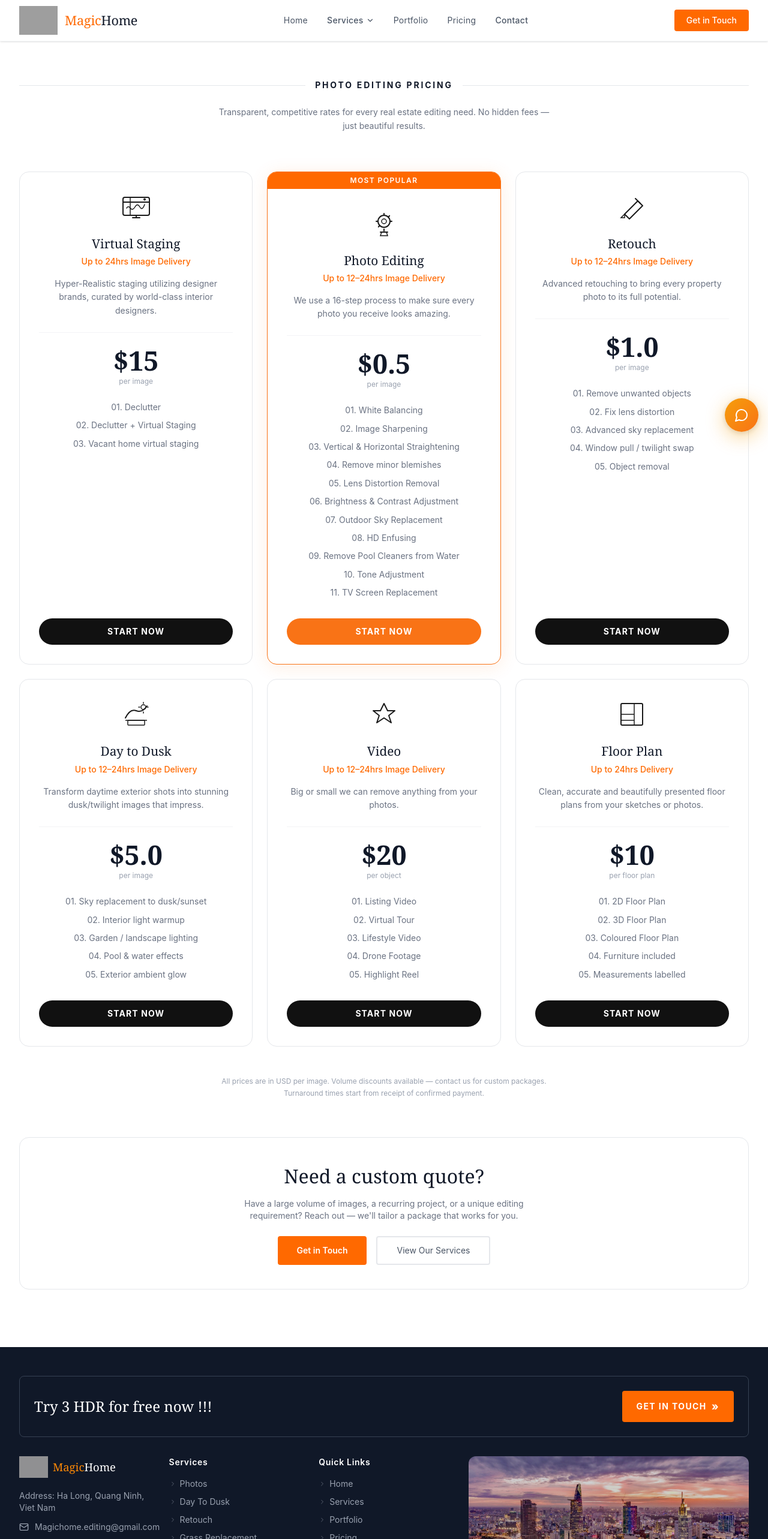
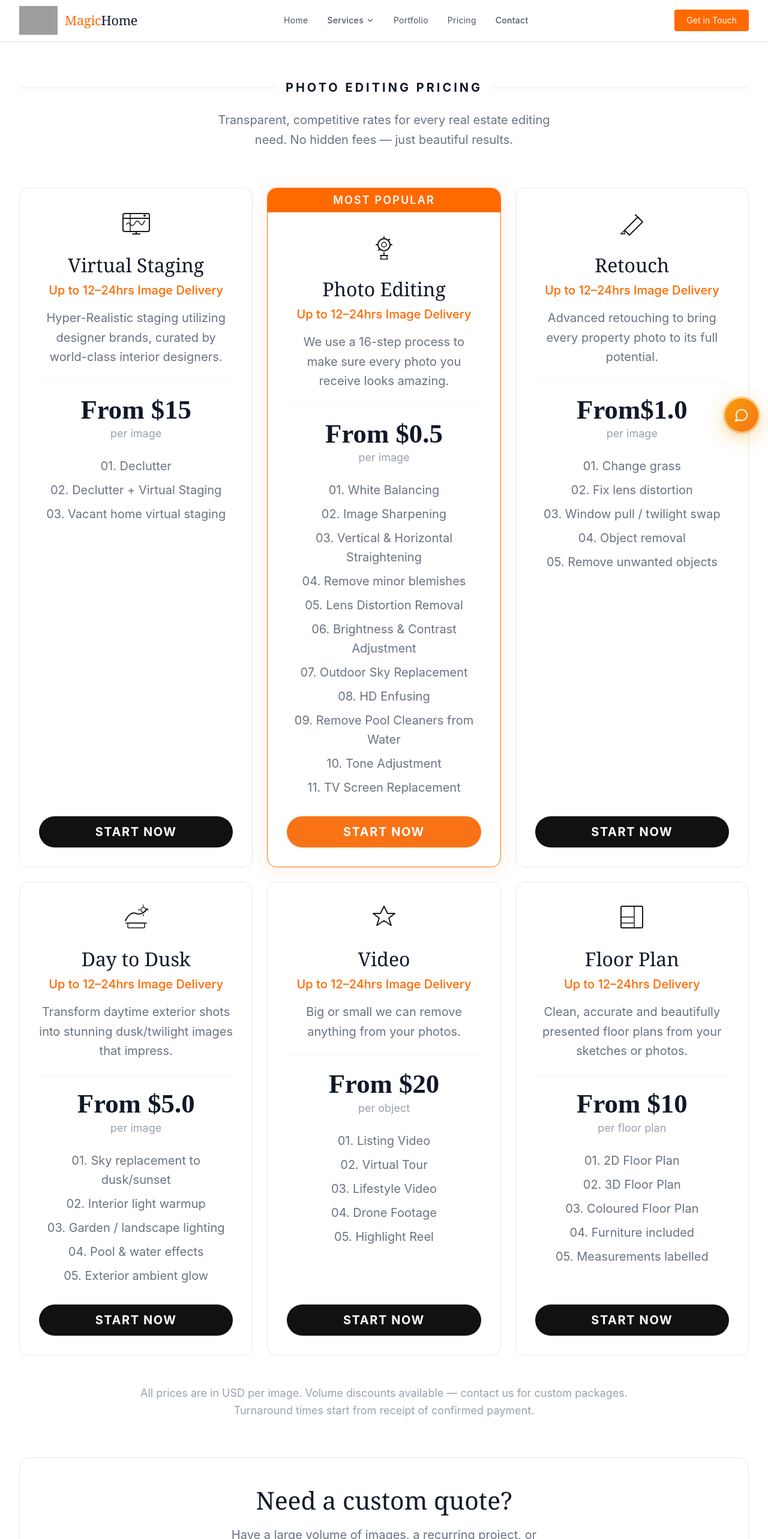
Before and after one commit to DaoDuyManh/MagicHome, a React (Vite) app: page /MagicHome/pricing in a window 1280 px wide. Shown: the top 2566 px of the page at 60% size. Built offline with nearby package versions, Linux system fonts and the light colour scheme; grey boxes are pictures that could not be loaded.

Commit message:
chore(ui): update HomePage typography and Step-by-Step colors

```diff
--- a/src/app/components/SharedFooter.tsx
+++ b/src/app/components/SharedFooter.tsx
@@ -54,14 +54,16 @@ export function SharedFooter({ onContactOpen }: SharedFooterProps) {
           <h3 className="text-white text-xl sm:text-2xl" style={{ fontFamily: "Georgia, serif" }}>
             Try 3 HDR for free now !!!
           </h3>
-          <button
-            onClick={handleContactClick}
+          <a
+            href="https://mail.google.com/mail/?view=cm&fs=1&to=Magichome.editing@gmail.com"
+            target="_blank"
+            rel="noopener noreferrer"
             className="inline-flex items-center gap-2 px-6 py-3 bg-orange-500 hover:bg-orange-600 text-white rounded transition-all duration-300 text-sm uppercase tracking-wider whitespace-nowrap"
             style={{ fontWeight: 700, letterSpacing: "0.1em" }}
           >
             GET IN TOUCH
             <span className="text-lg" aria-hidden>»</span>
-          </button>
+          </a>
         </div>
 
         <div className="grid grid-cols-1 sm:grid-cols-2 lg:grid-cols-5 gap-8 mb-8">
--- a/src/app/components/SharedHeader.tsx
+++ b/src/app/components/SharedHeader.tsx
@@ -147,12 +147,14 @@ export function SharedHeader() {
 
             {/* CTA Button */}
             <div className="hidden md:flex items-center gap-3">
-              <button
-                onClick={() => setContactOpen(true)}
+              <a
+                href="https://mail.google.com/mail/?view=cm&fs=1&to=Magichome.editing@gmail.com"
+                target="_blank"
+                rel="noopener noreferrer"
                 className="px-5 py-2 bg-orange-500 hover:bg-orange-600 text-white rounded text-sm transition-colors"
               >
                 Get in Touch
-              </button>
+              </a>
             </div>
 
             {/* Mobile hamburger */}
@@ -243,12 +245,15 @@ export function SharedHeader() {
                   Contact
                 </button>
 
-                <button
-                  onClick={() => { setMenuOpen(false); setContactOpen(true); }}
+                <a
+                  href="https://mail.google.com/mail/?view=cm&fs=1&to=Magichome.editing@gmail.com"
+                  target="_blank"
+                  rel="noopener noreferrer"
+                  onClick={() => setMenuOpen(false)}
                   className="mt-2 px-3 py-2.5 bg-orange-500 text-white rounded text-sm text-center"
                 >
                   Get in Touch
-                </button>
+                </a>
               </div>
             </motion.div>
           )}
--- a/src/app/pages/HomePage.tsx
+++ b/src/app/pages/HomePage.tsx
@@ -232,9 +232,8 @@ export function HomePage() {
                 >
                   On the mission of helping photographers
                   optimize their working time. We provide
-                  high-quality photo and video editing services
-                  — so you can focus on shooting, not
-                  post-processing.
+                  high-quality photo and video editing services.
+
                 </p>
                 <div className="flex flex-wrap gap-4">
                   <a
@@ -449,7 +448,7 @@ export function HomePage() {
               <h3
                 className="text-gray-900 mb-8 text-center"
                 style={{
-                  fontSize: "clamp(1.4rem, 2.5vw, 2rem)",
+                  fontSize: "clamp(1.6rem, 2.7vw, 2.2rem)",
                   fontFamily: "Georgia, serif",
                   textShadow: "0 0 15px rgba(255, 255, 255, 0.9), 0 0 30px rgba(255, 255, 255, 0.7)",
                 }}
@@ -480,13 +479,13 @@ export function HomePage() {
                       <h4
                         className="text-gray-900 mb-2"
                         style={{
-                          fontSize: "1rem",
+                          fontSize: "1.125rem",
                           fontWeight: 600,
                         }}
                       >
                         {f.title}
                       </h4>
-                      <p className="text-black text-sm leading-relaxed">
+                      <p className="text-black text-base leading-relaxed">
                         {f.desc}
                       </p>
                     </div>
@@ -505,7 +504,7 @@ export function HomePage() {
               <h3
                 className="text-gray-900 mb-8 text-center"
                 style={{
-                  fontSize: "clamp(1.4rem, 2.5vw, 2rem)",
+                  fontSize: "clamp(1.6rem, 2.7vw, 2.2rem)",
                   fontFamily: "Georgia, serif",
                   textShadow: "0 0 15px rgba(255, 255, 255, 0.9), 0 0 30px rgba(255, 255, 255, 0.7)",
                 }}
@@ -521,29 +520,31 @@ export function HomePage() {
                     whileInView={{ opacity: 1, x: 0 }}
                     viewport={{ once: true }}
                     transition={{ delay: i * 0.15 }}
-                    className="flex gap-5 bg-white p-6 rounded-xl border border-gray-200 shadow-sm hover:shadow-lg hover:border-orange-200 transition-all flex-1"
+                    className="flex gap-5 bg-[#b7d4d3] p-6 rounded-xl border border-transparent shadow-sm hover:shadow-lg hover:border-orange-200 transition-all flex-1"
                   >
                     <div
-                      className="flex-shrink-0 w-12 h-12 rounded-full border-2 border-orange-500 flex items-center justify-center text-orange-500"
+                      className="flex-shrink-0 w-12 h-12 rounded-full border-2 border-orange-500 flex items-center justify-center text-black leading-none"
                       style={{
-                        fontFamily: "Georgia, serif",
-                        fontSize: "1.1rem",
-                        fontWeight: 600,
+                        fontFamily: "Times New Roman, serif",
+                        fontSize: "1.3rem",
+                        fontWeight: 700,
+                        lineHeight: 1,
+                        transform: "translateY(18px)",
                       }}
                     >
                       {s.step}
                     </div>
                     <div className="pt-1">
                       <h4
-                        className="text-gray-900 mb-2"
+                        className="text-black mb-2"
                         style={{
-                          fontSize: "1rem",
+                          fontSize: "1.125rem",
                           fontWeight: 600,
                         }}
                       >
                         {s.title}
                       </h4>
-                      <p className="text-black text-sm leading-relaxed">
+                      <p className="text-black text-base leading-relaxed">
                         {s.desc}
                       </p>
                     </div>
@@ -555,16 +556,14 @@ export function HomePage() {
 
           {/* Start Today Button - Centered below both columns */}
           <div className="text-center">
-            <button
-              className="inline-flex items-center gap-3 px-10 py-4 bg-orange-500 hover:bg-orange-600 text-white rounded-lg transition-all duration-300 hover:shadow-xl text-base font-semibold"
-              onClick={() => {
-                window.dispatchEvent(
-                  new CustomEvent("open-contact-modal"),
-                );
-              }}
+            <a
+              href="https://mail.google.com/mail/?view=cm&fs=1&to=Magichome.editing@gmail.com&su=Start%20Today%20Inquiry"
+              target="_blank"
+              rel="noopener noreferrer"
+              className="inline-flex items-center gap-4 px-14 py-4 bg-orange-500 hover:bg-orange-600 text-white rounded-lg transition-all duration-300 hover:shadow-xl text-lg font-semibold"
             >
               Start Today <ChevronRight className="w-5 h-5" />
-            </button>
+            </a>
           </div>
         </div>
       </section>
--- a/src/app/pages/PricingPage.tsx
+++ b/src/app/pages/PricingPage.tsx
@@ -95,9 +95,9 @@ const pricingCards: PricingCard[] = [
     id: "virtual-staging",
     icon: <IconStaging />,
     name: "Virtual Staging",
-    delivery: "Up to 24hrs Image Delivery",
+    delivery: "Up to 12–24hrs Image Delivery",
     description: "Hyper-Realistic staging utilizing designer brands, curated by world-class interior designers.",
-    price: "$15",
+    price: "From $15",
     priceNote: "per image",
     features: [
       "01. Declutter",
@@ -111,7 +111,7 @@ const pricingCards: PricingCard[] = [
     name: "Photo Editing",
     delivery: "Up to 12–24hrs Image Delivery",
     description: "We use a 16-step process to make sure every photo you receive looks amazing.",
-    price: "$0.5",
+    price: "From $0.5",
     priceNote: "per image",
     highlight: true,
     features: [
@@ -134,14 +134,14 @@ const pricingCards: PricingCard[] = [
     name: "Retouch",
     delivery: "Up to 12–24hrs Image Delivery",
     description: "Advanced retouching to bring every property photo to its full potential.",
-    price: "$1.0",
+    price: "From$1.0",
     priceNote: "per image",
     features: [
-      "01. Remove unwanted objects",
+      "01. Change grass",
       "02. Fix lens distortion",
-      "03. Advanced sky replacement",
-      "04. Window pull / twilight swap",
-      "05. Object removal",
+      "03. Window pull / twilight swap",
+      "04. Object removal",
+      "05. Remove unwanted objects",
     ],
   },
   {
@@ -150,7 +150,7 @@ const pricingCards: PricingCard[] = [
     name: "Day to Dusk",
     delivery: "Up to 12–24hrs Image Delivery",
     description: "Transform daytime exterior shots into stunning dusk/twilight images that impress.",
-    price: "$5.0",
+    price: "From $5.0",
     priceNote: "per image",
     features: [
       "01. Sky replacement to dusk/sunset",
@@ -166,7 +166,7 @@ const pricingCards: PricingCard[] = [
     name: "Video",
     delivery: "Up to 12–24hrs Image Delivery",
     description: "Big or small we can remove anything from your photos.",
-    price: "$20",
+    price: "From $20",
     priceNote: "per object",
     features: [
       "01. Listing Video",
@@ -180,9 +180,9 @@ const pricingCards: PricingCard[] = [
     id: "floorplan",
     icon: <IconFloorplan />,
     name: "Floor Plan",
-    delivery: "Up to 24hrs Delivery",
+    delivery: "Up to 12–24hrs Delivery",
     description: "Clean, accurate and beautifully presented floor plans from your sketches or photos.",
-    price: "$10",
+    price: "From $10",
     priceNote: "per floor plan",
     features: [
       "01. 2D Floor Plan",
@@ -197,9 +197,6 @@ const pricingCards: PricingCard[] = [
 // ─── Card component ────────────────────────────────────────────────────────────
 
 function PriceCard({ card, index }: { card: PricingCard; index: number }) {
-  const openContact = () => {
-    window.dispatchEvent(new CustomEvent("open-contact-modal"));
-  };
 
   return (
     <motion.div
@@ -211,7 +208,7 @@ function PriceCard({ card, index }: { card: PricingCard; index: number }) {
       style={card.highlight ? { boxShadow: "0 4px 30px rgba(249,115,22,0.12)", borderColor: "#f97316" } : {}}
     >
       {card.highlight && (
-        <div className="bg-orange-500 text-white text-xs text-center py-1.5 tracking-widest" style={{ letterSpacing: "0.12em", fontWeight: 600 }}>
+        <div className="bg-orange-500 text-white text-lg text-center py-1.5 tracking-widest" style={{ letterSpacing: "0.12em", fontWeight: 600 }}>
           MOST POPULAR
         </div>
       )}
@@ -223,17 +220,17 @@ function PriceCard({ card, index }: { card: PricingCard; index: number }) {
         </div>
 
         {/* Name */}
-        <h3 className="text-center text-gray-900 mb-1" style={{ fontFamily: "Georgia, serif", fontSize: "1.3rem" }}>
+        <h3 className="text-center text-gray-900 mb-1" style={{ fontFamily: "Georgia, serif", fontSize: "2rem" }}>
           {card.name}
         </h3>
 
         {/* Delivery */}
-        <p className="text-center text-orange-500 text-sm mb-4" style={{ fontWeight: 500 }}>
+        <p className="text-center text-orange-500 text-xl mb-4" style={{ fontWeight: 500 }}>
           {card.delivery}
         </p>
 
         {/* Description */}
-        <p className="text-center text-gray-500 text-sm leading-relaxed mb-6">
+        <p className="text-center text-gray-500 text-xl leading-relaxed mb-6">
           {card.description}
         </p>
 
@@ -242,36 +239,39 @@ function PriceCard({ card, index }: { card: PricingCard; index: number }) {
 
         {/* Price */}
         <div className="text-center mb-6">
-          <span className="text-gray-900" style={{ fontFamily: "Georgia, serif", fontSize: "2.8rem", fontWeight: 700, lineHeight: 1 }}>
+          <span className="text-gray-900" style={{ fontFamily: "Times New Roman", fontSize: "2.8rem", fontWeight: 700, lineHeight: 1 }}>
             {card.price}
           </span>
           {card.priceNote && (
-            <p className="text-gray-400 text-xs mt-1">{card.priceNote}</p>
+            <p className="text-gray-400 text-lg mt-1">{card.priceNote}</p>
           )}
         </div>
 
         {/* Features */}
         <ul className="flex-1 space-y-2 mb-8">
           {card.features.map((f, i) => (
-            <li key={i} className="text-gray-500 text-sm text-center" style={{ lineHeight: 1.6 }}>
+            <li key={i} className="text-gray-500 text-xl text-center" style={{ lineHeight: 1.6 }}>
               {f}
             </li>
           ))}
         </ul>
 
         {/* CTA */}
-        <button
-          onClick={openContact}
-          className="w-full py-3 rounded-full text-sm transition-all duration-300 hover:-translate-y-0.5"
+        <a
+          href={"https://mail.google.com/mail/?view=cm&fs=1&to=Magichome.editing@gmail.com&su=" + encodeURIComponent(`Inquiry: ${card.name}`)}
+          target="_blank"
+          rel="noopener noreferrer"
+          className="w-full inline-block text-center py-3 rounded-full text-xl transition-all duration-300 hover:-translate-y-0.5"
           style={{
             background: card.highlight ? "#f97316" : "#111",
             color: "white",
             fontWeight: 700,
             letterSpacing: "0.08em",
+            textDecoration: "none",
           }}
         >
           START NOW
-        </button>
+        </a>
       </div>
     </motion.div>
   );
@@ -301,13 +301,13 @@ export function PricingPage() {
               {/* Top rule */}
               <div className="flex items-center gap-4 mb-6">
                 <div className="flex-1 h-px bg-gray-200" />
-                <p className="text-gray-900 tracking-widest text-sm" style={{ fontWeight: 700, letterSpacing: "0.2em" }}>
+                <p className="text-gray-900 tracking-widest text-xl" style={{ fontWeight: 700, letterSpacing: "0.2em" }}>
                   PHOTO EDITING PRICING
                 </p>
                 <div className="flex-1 h-px bg-gray-200" />
               </div>
 
-              <p className="text-gray-500 text-sm max-w-xl mx-auto leading-relaxed">
+              <p className="text-gray-500 text-xl max-w-xl mx-auto leading-relaxed">
                 Transparent, competitive rates for every real estate editing need. No hidden fees — just beautiful results.
               </p>
             </motion.div>
@@ -328,7 +328,7 @@ export function PricingPage() {
               initial={{ opacity: 0 }}
               whileInView={{ opacity: 1 }}
               viewport={{ once: true }}
-              className="text-center text-gray-400 text-xs mt-12 leading-relaxed"
+              className="text-center text-gray-400 text-lg mt-12 leading-relaxed"
             >
               All prices are in USD per image. Volume discounts available — contact us for custom packages.
               <br />
@@ -342,23 +342,25 @@ export function PricingPage() {
               viewport={{ once: true }}
               className="mt-16 border border-gray-200 rounded-2xl p-10 text-center"
             >
-              <h2 className="text-gray-900 mb-3" style={{ fontFamily: "Georgia, serif", fontSize: "clamp(1.4rem, 2.5vw, 2rem)" }}>
+              <h2 className="text-gray-900 mb-3" style={{ fontFamily: "Georgia, serif", fontSize: "clamp(2rem, 3.2vw, 2.6rem)" }}>
                 Need a custom quote?
               </h2>
-              <p className="text-gray-500 text-sm mb-6 max-w-lg mx-auto">
+              <p className="text-gray-500 text-xl mb-6 max-w-lg mx-auto">
                 Have a large volume of images, a recurring project, or a unique editing requirement? Reach out — we'll tailor a package that works for you.
               </p>
               <div className="flex flex-wrap gap-4 justify-center">
-                <button
-                  onClick={() => window.dispatchEvent(new CustomEvent("open-contact-modal"))}
-                  className="px-8 py-3 bg-orange-500 hover:bg-orange-600 text-white rounded text-sm transition-all duration-300 hover:shadow-lg hover:shadow-orange-200"
+                <a
+                  href="https://mail.google.com/mail/?view=cm&fs=1&to=Magichome.editing@gmail.com&su=Custom%20Quote%20Request"
+                  target="_blank"
+                  rel="noopener noreferrer"
+                  className="px-8 py-3 bg-orange-500 hover:bg-orange-600 text-white rounded text-xl transition-all duration-300 hover:shadow-lg hover:shadow-orange-200"
                   style={{ fontWeight: 600 }}
                 >
                   Get in Touch
-                </button>
+                </a>
                 <Link
                   to="/"
-                  className="px-8 py-3 border-2 border-gray-200 text-gray-600 hover:border-orange-300 hover:text-orange-500 rounded text-sm transition-all duration-300"
+                  className="px-8 py-3 border-2 border-gray-200 text-gray-600 hover:border-orange-300 hover:text-orange-500 rounded text-xl transition-all duration-300"
                 >
                   View Our Services
                 </Link>
```
Also changed, not shown: 62 other files (tests, documents, lock files or other folders).
